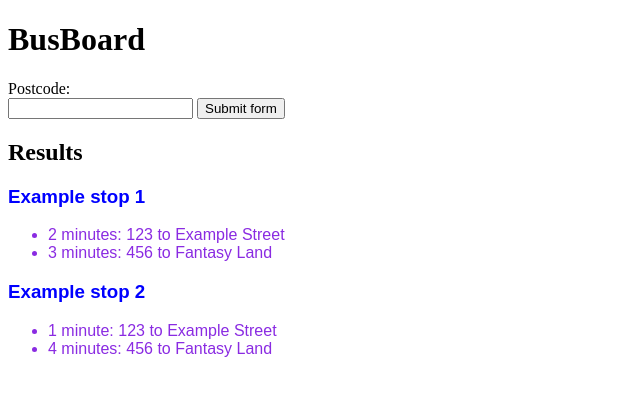
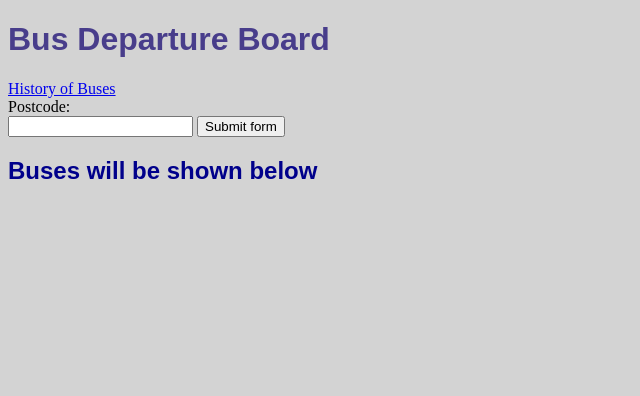
Before and after one commit to JoshCudbySoftwire/Bus-Board, a website: page myapp/frontend/index.html in a window 1280 px wide. Shown: the whole page, without its empty margins (0-640 px from the left). Drawn offline with Linux system fonts and the light colour scheme.

Commit message:
Final updates

```diff
--- a/myapp/frontend/departures.js
+++ b/myapp/frontend/departures.js
@@ -7,6 +7,7 @@ function myFunction() {
     xhttp.open('GET', url, true);
     xhttp.onload = function() {
         const repsonseData = JSON.parse(xhttp.response)
+        document.getElementById("listHeader").innerHTML = "Buses are shown below"
         document.getElementById("stopName1").innerHTML= repsonseData['Name0']
         let StringToPrint = ''
         let busCo = repsonseData['Buses0']
--- a/myapp/frontend/index.html
+++ b/myapp/frontend/index.html
@@ -7,23 +7,20 @@
     <script src="departures.js"></script>
   </head>
   <body>
-    <h1>BusBoard</h1>
+    <h1>Bus Departure Board</h1>
+    <a href="/History">History of Buses</a>
     <form id= "myForm" action="javascript:void(0)" onsubmit="void(0);">
         Postcode:<br>
         <input id = "postcode" type="text" name="postcode">
         <input type="button" onclick="myFunction()" value="Submit form">
     </form>
     <div id="results">
-        <h2>Results</h2>
-        <h3 id='stopName1'>Example stop 1</h3>
+        <h2 id='listHeader'>Buses will be shown below</h2>
+        <h3 id='stopName1'></h3>
         <ul id="list1">
-            <li id ="bus1">2 minutes: 123 to Example Street</li>
-            <li>3 minutes: 456 to Fantasy Land</li>
         </ul>
-        <h3 id='stopName2'>Example stop 2</h3>
+        <h3 id='stopName2'></h3>
         <ul id="list2">
-            <li>1 minute: 123 to Example Street</li>
-            <li>4 minutes: 456 to Fantasy Land</li>
         </ul>
     </div>
   </body>
--- a/myapp/frontend/styles.css
+++ b/myapp/frontend/styles.css
@@ -6,3 +6,19 @@ li {
     font-family: Arial, Helvetica, sans-serif;
     color: blueviolet
 }
+h2 {
+    font-family: Arial, Helvetica, sans-serif;
+    color: darkblue
+}
+
+h1 {
+    font-family: Arial, Helvetica, sans-serif;
+    color: darkslateblue
+}
+ul {
+    font-family: Arial, Helvetica, sans-serif;
+    color: darkviolet
+}
+body {
+    background-color: lightgrey;
+}
```
Also changed, not shown: myapp/app.js (+9 -3 lines), myapp/frontend/history.html (added, +18 -0 lines), myapp/frontend/img_bus.jpg (added), 1 other file.
